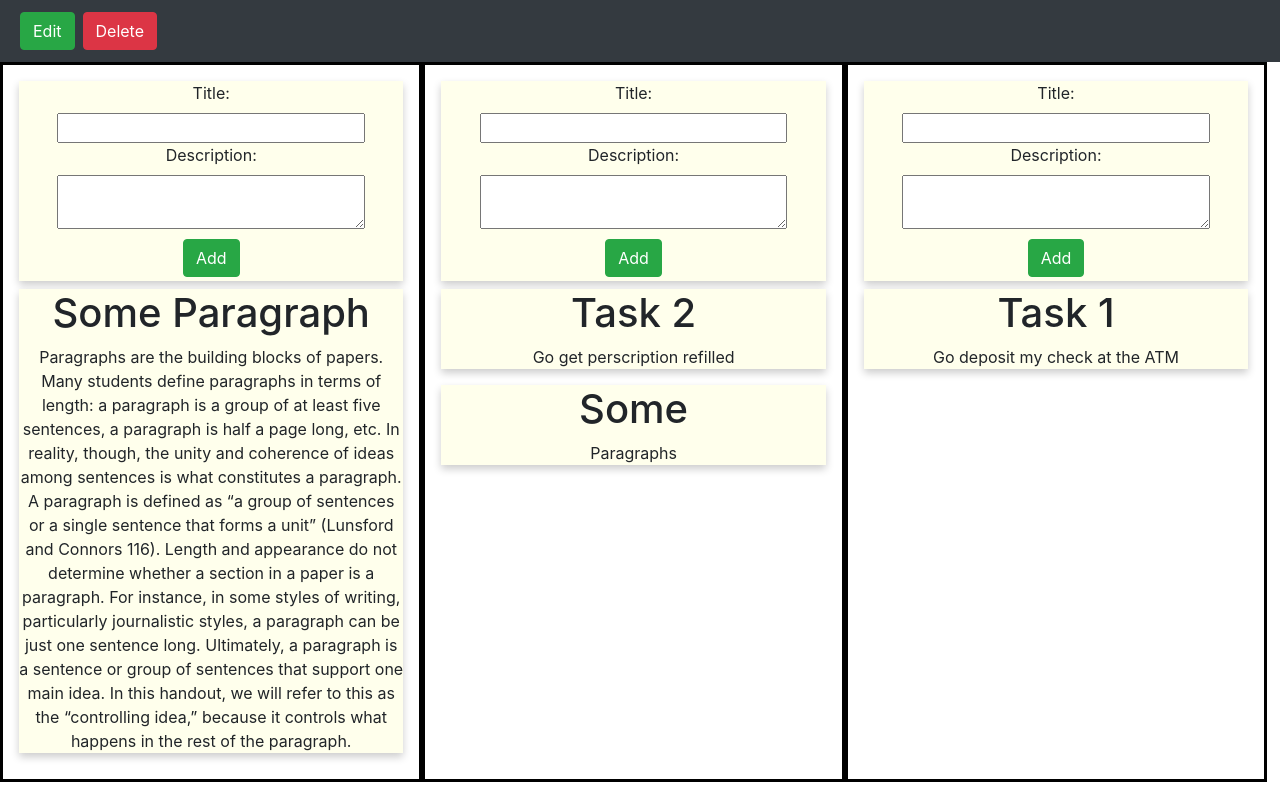
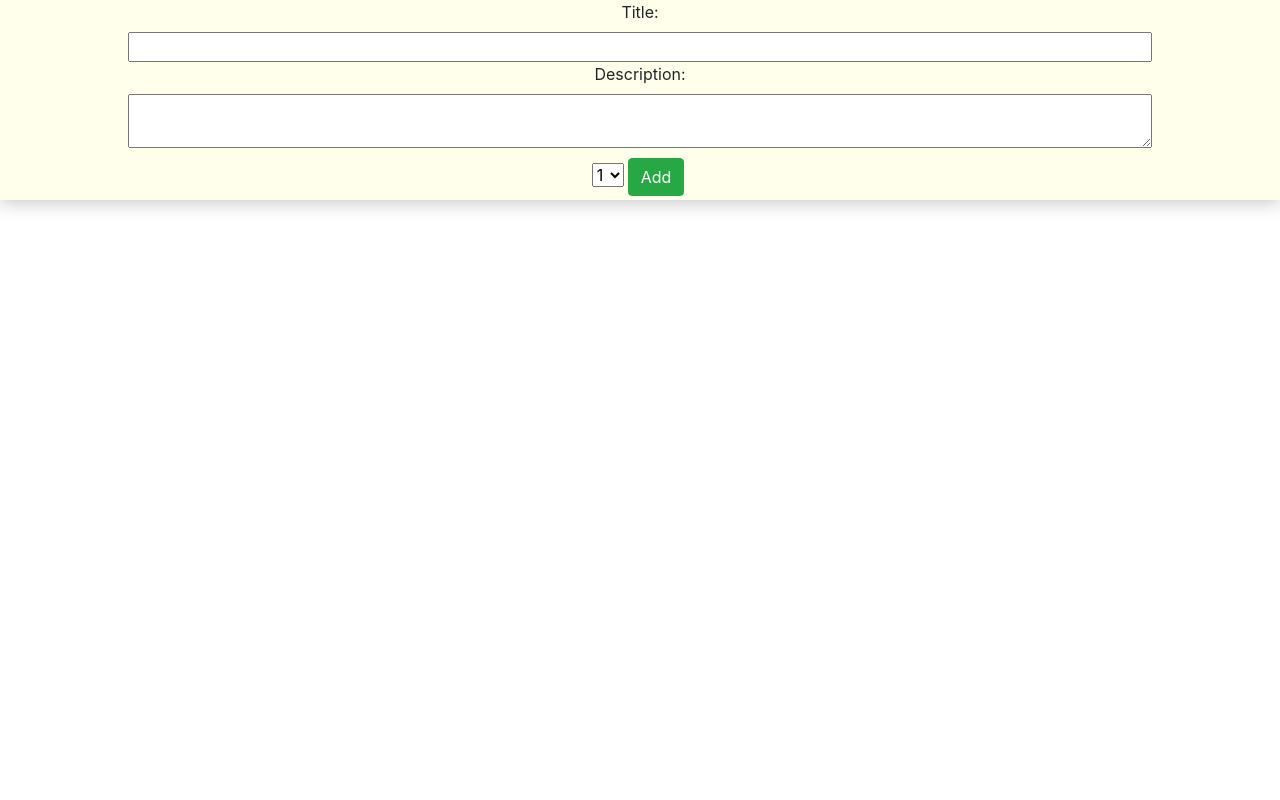
Before and after one commit to max-padgett/jsonreactapp, a React (Create React App) app: page /form in a window 1280 px wide. Built offline with nearby package versions, Linux system fonts and the light colour scheme.

Commit message:
Added some more routing. Form is now a route.

```diff
--- a/src/App.js
+++ b/src/App.js
@@ -2,6 +2,7 @@ import React, { Component } from 'react';
 import {BrowserRouter, Route} from "react-router-dom";
 import Root from "./Root";
 import './App.css';
+import FormCard from './FormCard';
 
 
 class App extends Component {
@@ -12,7 +13,10 @@ class App extends Component {
     return (
 
         <BrowserRouter>
-          <Route path={'/'} component={Root}/>
+          <switch>
+            <Route path={'/'} component={Root} exact/>
+            <Route path={'/form'} component={FormCard}/>
+          </switch>
         </BrowserRouter>
 
     );
--- a/src/FormCard.js
+++ b/src/FormCard.js
@@ -27,6 +27,11 @@ class FormCard extends Component {
                         <br/>
                         <textarea name="Description"  style={{width:'80%'}} type="text" ></textarea>
                         <br/>
+                        <select>
+                            <option value="1">1</option>
+                            <option value="2">2</option>
+                            <option value="3">3</option>
+                        </select>
                         <button class="btn btn-success" style={{margin:'.5vh'}} onClick={this.onAdd()} type="submit">Add</button>
                     </form>
                 </div>
--- a/src/Header.js
+++ b/src/Header.js
@@ -5,6 +5,7 @@ class Header extends PureComponent {
         return (
         <nav class="navbar navbar-expand-sm bg-dark navbar-dark">
             <form class="form-inline" action="/action_page.php">
+                <button class="btn btn-success" style={{margin:'.5vh'}} type="submit">Add</button>
                 <button class="btn btn-success" style={{margin:'.5vh'}} type="submit">Edit</button>
                 <button class="btn btn-danger" style={{margin:'.5vh'}} type="submit">Delete</button>
             </form>
--- a/src/Root.js
+++ b/src/Root.js
@@ -1,6 +1,5 @@
 import React, { Component } from 'react';
 import JsonComp from "./JsonComp";
-import FormCard from "./FormCard";
 import Header from "./Header";
 
 class Root extends Component {
@@ -10,15 +9,12 @@ class Root extends Component {
         <div className="App">
             <Header/>
                 <div id="1" className="CardContainer">
-                    <FormCard/>
                     <JsonComp priority="1"/>
                 </div>
                 <div id="2" className="CardContainer">
-                    <FormCard/>
                     <JsonComp priority="2"/>
                 </div>
                 <div ref={this.cont3} className="CardContainer">
-                    <FormCard/>
                     <JsonComp priority="3"/>
                 </div>
         </div>
```
